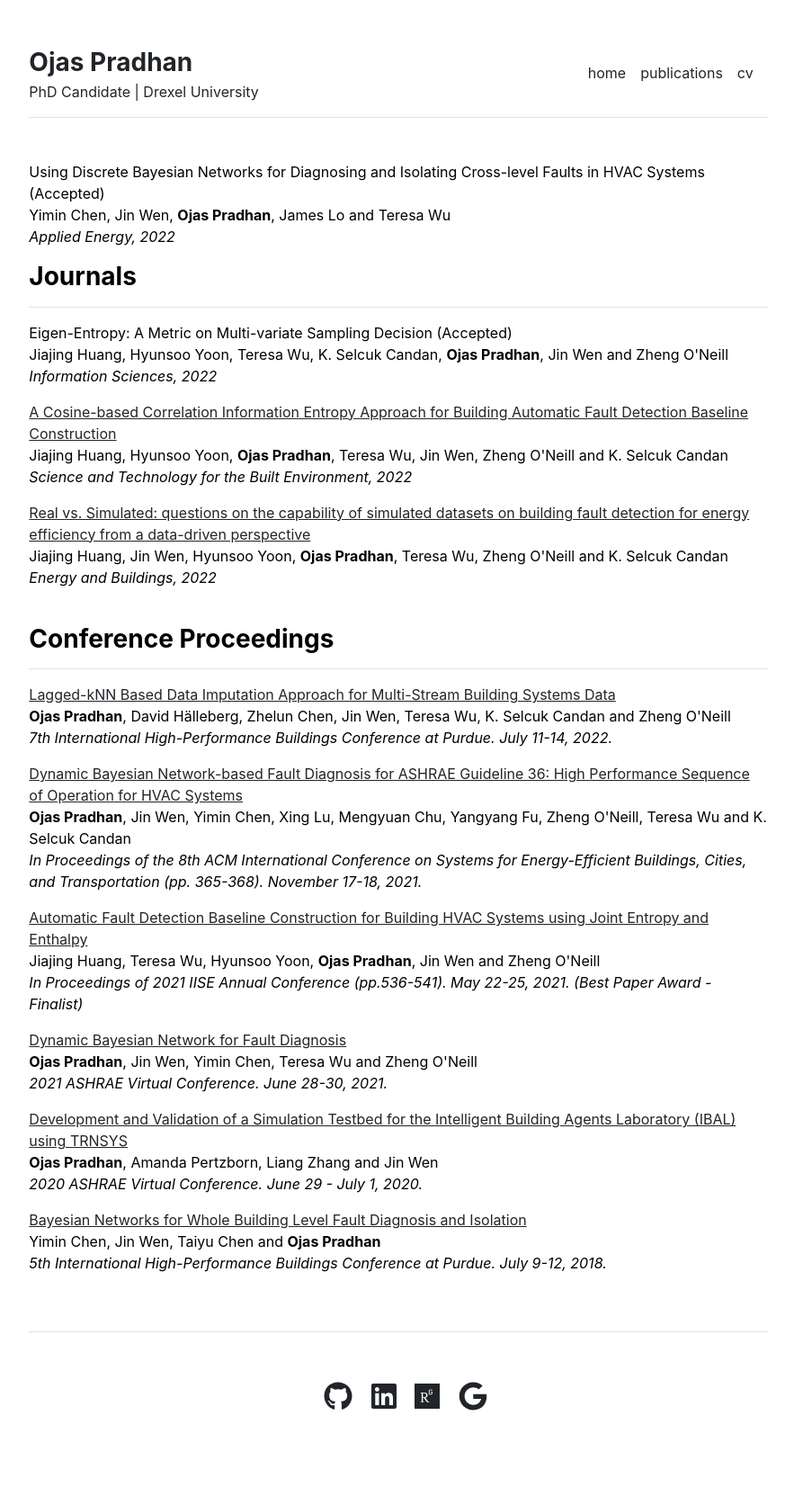
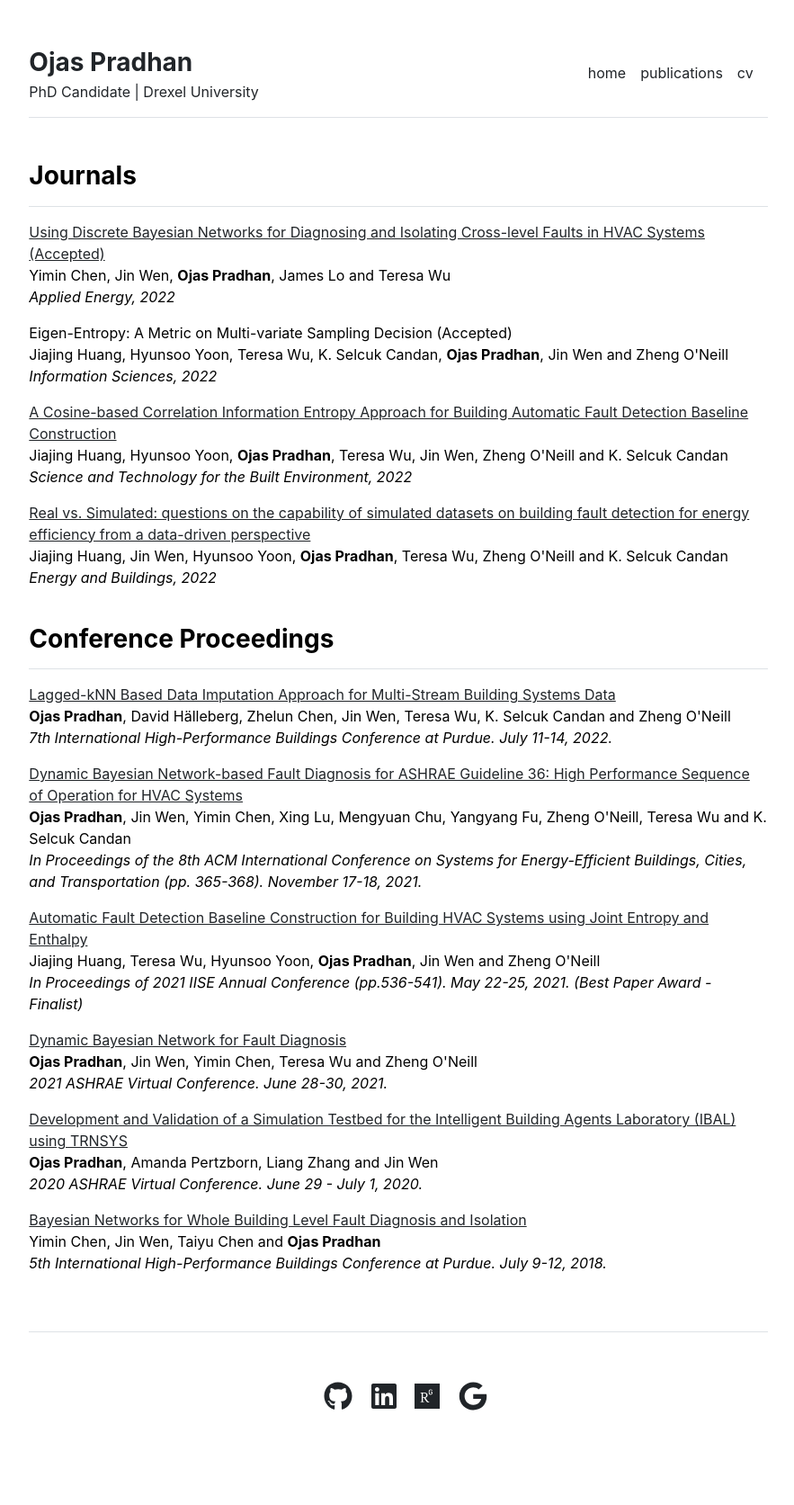
Before and after one commit to pradhanojas/pradhanojas.github.io, a Jekyll site: the page built from publications.md, in a window 1280 px wide. Shown: the whole page at 90% size, without its empty margins (197-1080 px from the left). Built offline with Jekyll 4.4.1, drawn with Linux system fonts in a browser that asks for light colours.

Commit message:
Update publications.html

```diff
--- a/_includes/publications.html
+++ b/_includes/publications.html
@@ -1,10 +1,10 @@
 <div class="row g-5 mb-5">
   <div>
-    <p>Using Discrete Bayesian Networks for Diagnosing and Isolating Cross-level Faults in HVAC Systems (Accepted)
+    <h3 class="fw-bold border-bottom pb-3 mb-3">Journals </h3>
+    <p><a href="https://www.sciencedirect.com/science/article/pii/S0306261922013071" target="blank">Using Discrete Bayesian Networks for Diagnosing and Isolating Cross-level Faults in HVAC Systems (Accepted)</a>
     <br>Yimin Chen, Jin Wen, <b>Ojas Pradhan</b>, James Lo and Teresa Wu
-    <br><em>Applied Energy, 2022</em></p>
+     <br><em>Applied Energy, 2022</em></p>
 
-    <h3 class="fw-bold border-bottom pb-3 mb-3">Journals </h3>
     <p>Eigen-Entropy: A Metric on Multi-variate Sampling Decision (Accepted)
     <br>Jiajing Huang, Hyunsoo Yoon, Teresa Wu, K. Selcuk Candan, <b>Ojas Pradhan</b>, Jin Wen and Zheng O'Neill
     <br><em>Information Sciences, 2022</em></p>
```
